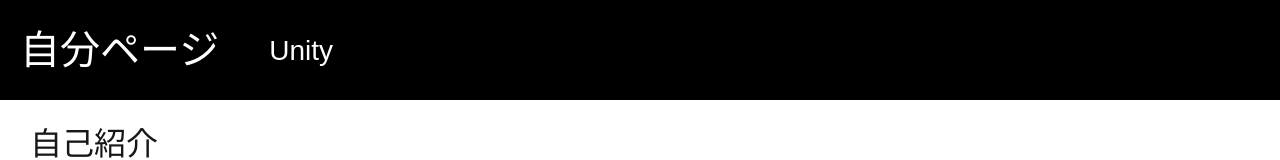
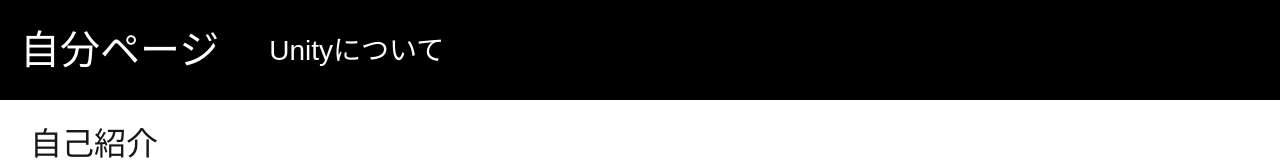
Before and after one commit to akiaki0901/My-Profile, a Next.js app: page / in a window 1280 px wide. Shown: the top 160 px of the page. Built offline with nearby package versions, Linux system fonts and the light colour scheme.

Commit message:
component使った
コピペするだけだった

```diff
--- a/app/Unity/page.tsx
+++ b/app/Unity/page.tsx
@@ -2,6 +2,7 @@
 import { useState } from 'react';
 import styles from "./page.module.css";
 import Link from "next/link";
+import Header from "../../components/Header";
 
 export default function Home() {
     const [showShooting, setShooting] = useState(false);
@@ -10,16 +11,7 @@ export default function Home() {
     <main>
       <div className={styles.title_header}>
 
-        <h1 className={styles.title}>
-          <Link href="/" >
-            自分ページ
-          </Link>
-        </h1>
-        <h1 className={styles.nav}>
-          <Link href="/Unity" >
-            Unity
-          </Link>
-        </h1>
+         <Header />
 
       </div>
        <h1 className={styles.pagetitle}>
--- a/app/page.tsx
+++ b/app/page.tsx
@@ -2,25 +2,14 @@
 import { useState } from 'react';
 import styles from './page.module.css';
 import Link from "next/link";
+import Header from "../components/Header";
+
 export default function Home() {
   /*const [showProfile, setShowProfile] = useState(false);*/
 
   return (
     <main>
-      <div className={styles.title_header}>
-
-        <h1 className={styles.title}>
-          <Link href="/" >
-            自分ページ
-          </Link>
-        </h1>
-        <h1 className={styles.nav}>
-          <Link href="/Unity" >
-            Unity
-          </Link>
-        </h1>
-
-      </div>
+      <Header />
       <h1 className={styles.pagetitle}>自己紹介</h1>
 
           <h2 className={styles.subtitle}>プロフィール</h2>
--- /dev/null
+++ b/components/Header.jsx
@@ -0,0 +1,23 @@
+import Link from "next/link";
+import styles from "./page.module.css";
+
+export default function Header() {
+  return (
+    <header className="header">
+       <div className={styles.title_header}>
+
+              <h1 className={styles.title}>
+                <Link href="/" >
+                  自分ページ
+                </Link>
+              </h1>
+              <h1 className={styles.nav}>
+                <Link href="/Unity" >
+                  Unityについて
+                </Link>
+              </h1>
+
+        </div>
+    </header>
+  );
+}
--- /dev/null
+++ b/components/page.module.css
@@ -0,0 +1,69 @@
+.container {
+  max-width: 800px;
+  margin-left: 65px;
+  padding: 20px;
+  line-height: 1.6;
+}
+.title{
+
+    margin-left: 10px;
+    font-size: 40px;
+    padding: 20px;
+    color: white;
+    text-decoration: none;
+    margin: 0;          /* ← 上の余白を消す */
+}
+.nav  {
+    margin-left: 10px;
+    font-size: 28px;
+    padding: 20px;
+    color: white;
+    text-decoration: none;
+    margin-top: 10px;
+
+}
+.subtitle{
+    /*max-width: 800px;*/
+    margin-top: 10px;
+    margin-left: 60px;
+    font-size: 24px;
+    /*padding: 15px 15px 0px 15px;上右下左*/
+}
+.showButton {
+    /*display:  inline-block;
+    margin-left: 40px;
+    max-width: 800px;*/
+    margin-right: auto ;
+    margin-left: 15px;
+    font-size: 16px;
+    color: rgb(81, 121, 241);
+}
+
+.section {
+  display: flex;
+  flex-direction: column;
+  gap: 5px;
+  /*align-items: flex-end;*/
+  max-width: 800px;
+  margin-left: 20px;
+
+}
+
+.header {
+    display: flex;
+    align-items: flex-end;  /* ←下揃えがポイント */
+    justify-content: space-between; /* 左右に分ける */
+    max-width: 800px;
+}
+.title_header {
+    background-color: black;  /* ←帯はここ */
+    width: 100%;              /* ←画面いっぱい */
+    display: flex;
+    align-items: flex-start;
+}
+.pagetitle{
+  margin-left: 10px;
+  font-size: 32px;
+  padding: 20px;
+  text-decoration: none;
+}
```
